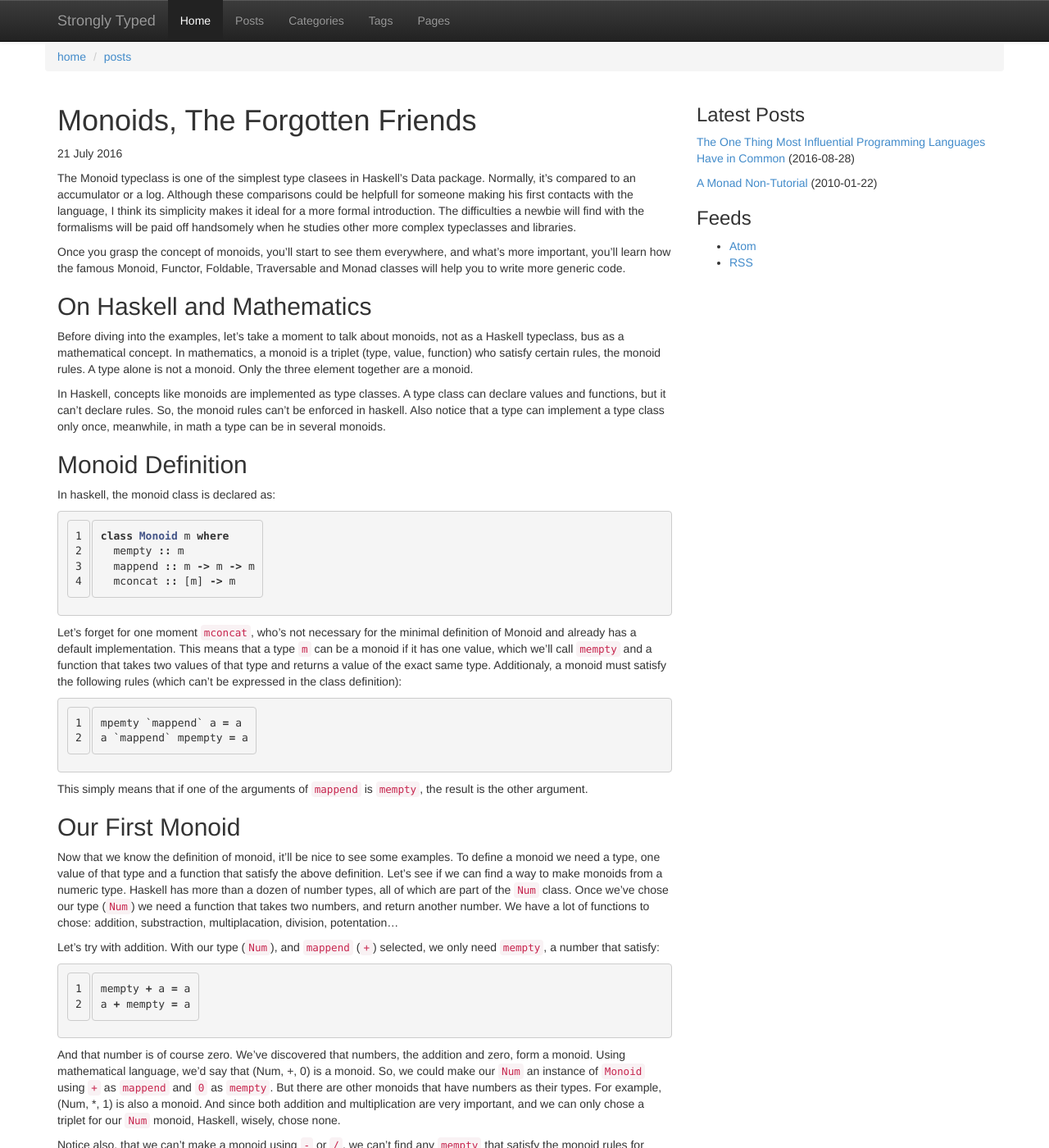
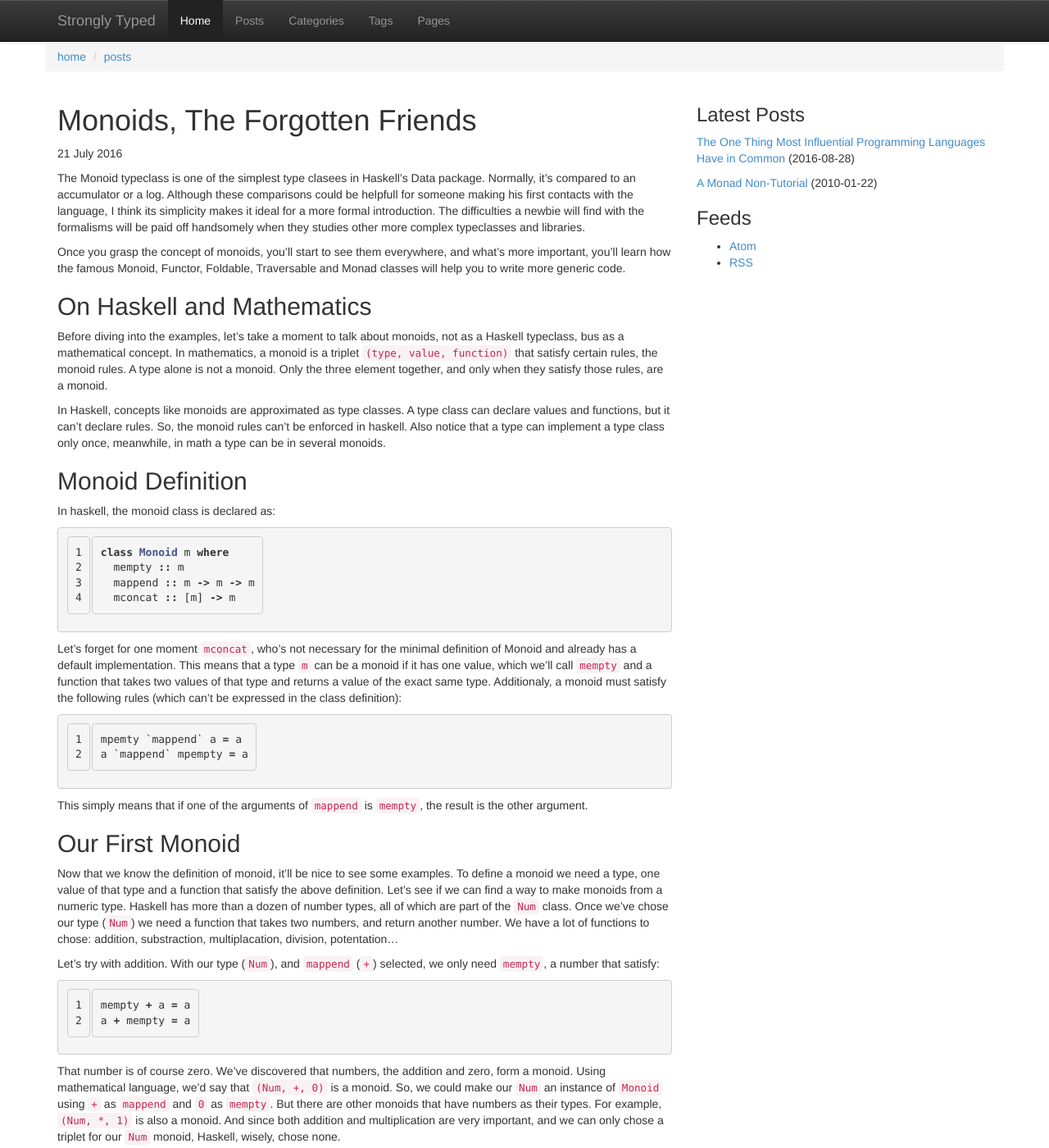
Before and after one commit to jdinunzio/jdinunzio.github.io, a Jekyll site: the page built from _posts/2016-07-21-monoids.md, in a window 1280 px wide and 1400 px high. Shown: the whole window at 82% size. Built offline with Jekyll 4.4.1, drawn with Linux system fonts in a browser that asks for light colours; comment, search, counter and statistics services are not loaded; some of the changed text lies outside the part shown.

Commit message:
Update 2016-07-21-monoids.md
Minor fixes

```diff
--- a/_posts/2016-07-21-monoids.md
+++ b/_posts/2016-07-21-monoids.md
@@ -10,7 +10,7 @@
 these comparisons could be helpfull for someone making his first contacts
 with the language, I think its simplicity makes it ideal for a more
 formal introduction. The difficulties a newbie will find with the
-formalisms will be paid off handsomely when he studies other more complex
+formalisms will be paid off handsomely when they studies other more complex
 typeclasses and libraries.
 
 Once you grasp the concept of monoids, you'll start to see them everywhere,
@@ -22,10 +22,10 @@
 
 Before diving into the examples, let's take a moment to talk about monoids, not as a Haskell
 typeclass, bus as a mathematical concept. In mathematics, a monoid is a triplet
-(type, value, function) who satisfy certain rules, the monoid rules. A type alone is not a monoid.
-Only the three element together are a monoid.
+`(type, value, function)` that satisfy certain rules, the monoid rules. A type alone is not a monoid.
+Only the three element together, and only when they satisfy those rules, are a monoid.
 
-In Haskell, concepts like monoids are implemented as type classes. A type class can declare
+In Haskell, concepts like monoids are approximated as type classes. A type class can declare
 values and functions, but it can't declare rules. So, the monoid rules can't be enforced
 in haskell. Also notice that a type can implement a type class only once, meanwhile, in math
 a type can be in several monoids.
@@ -90,11 +90,11 @@
 
 Other examples of triplets that form a monoid are:
 
-* (Num, maxBound, <)
-* (Num, minBound, >)
-* (Boolean, False, ||)
-* (Boolean, True, &&)
-* (List, [], ++)
+* `(Num, maxBound, <)`
+* `(Num, minBound, >)`
+* `(Boolean, False, ||)`
+* `(Boolean, True, &&)`
+* `(List, [], ++)`
 
 
 The idea that Monoid captures is that there are certain data types on which it makes sense
```
Also changed, not shown: other parts of _posts/2016-07-21-monoids.md (+3 -3 lines).
